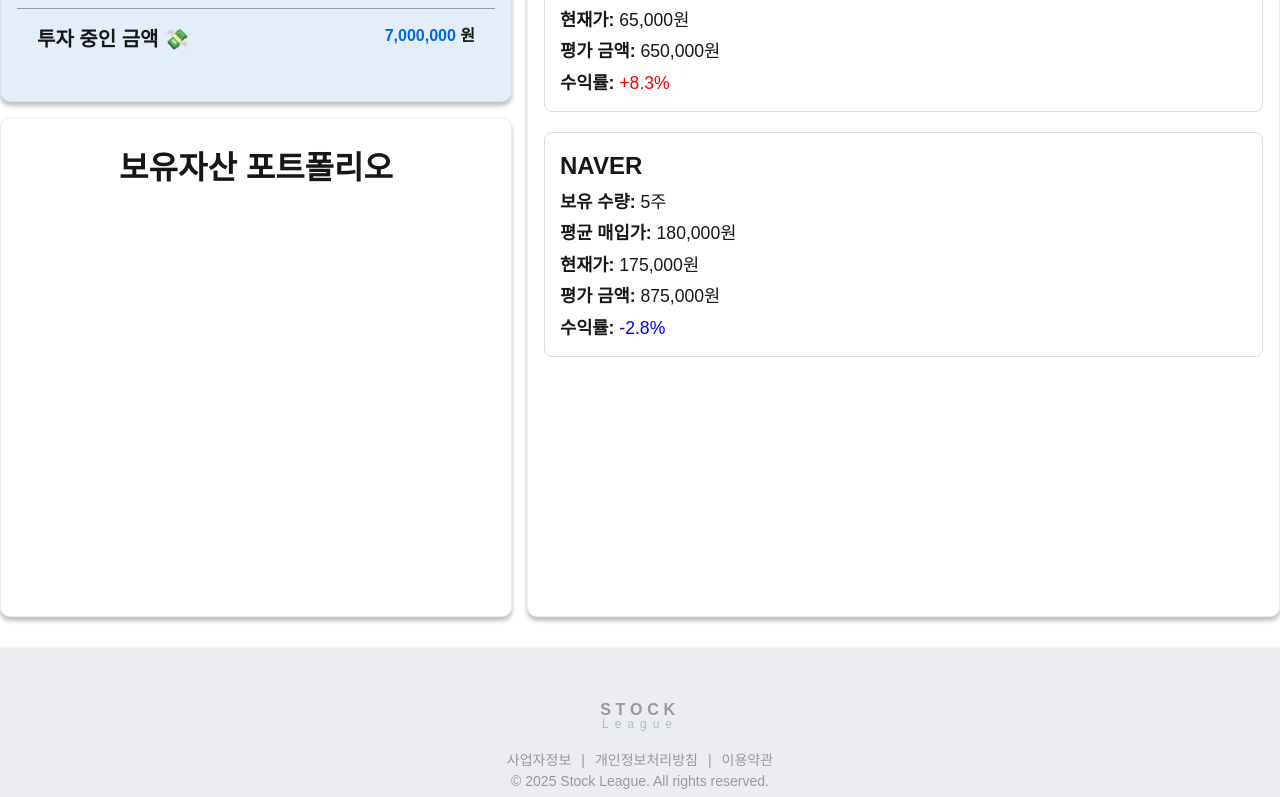
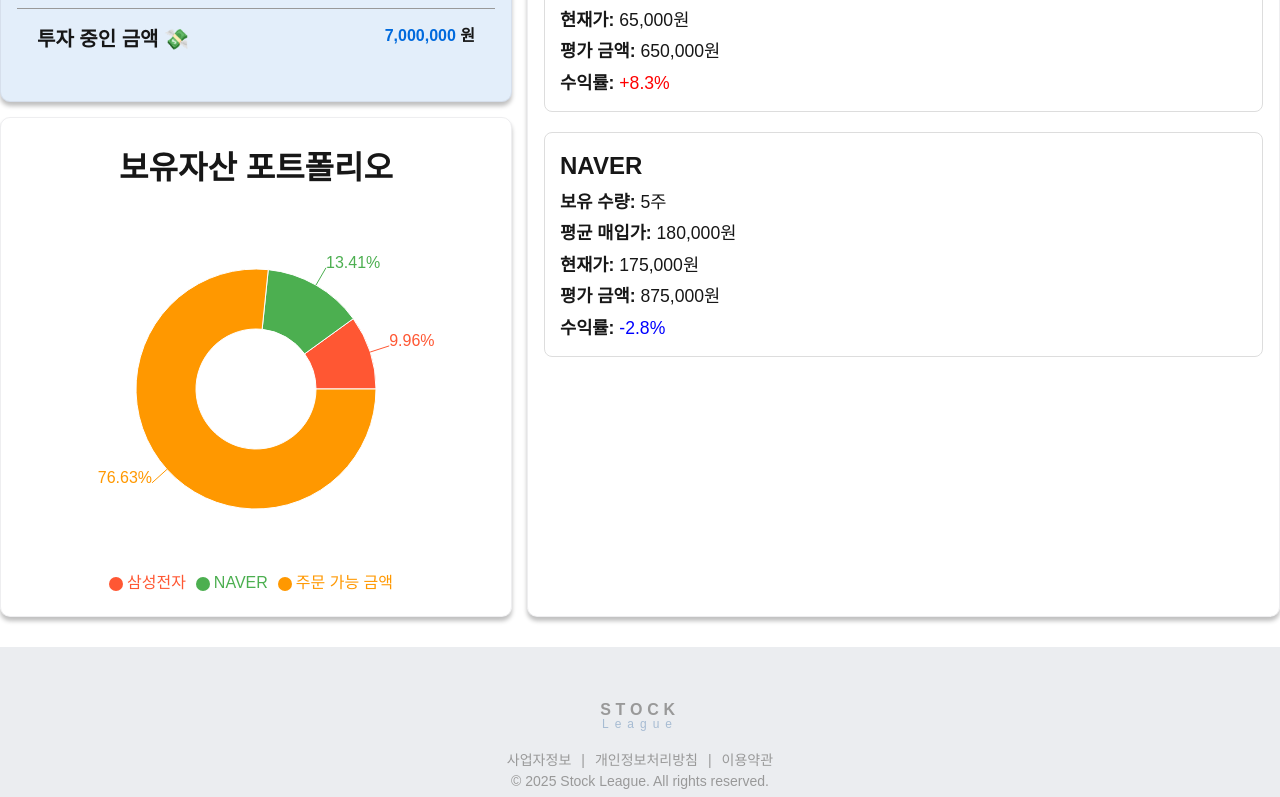
Before and after one commit to kimchanyoo/StockLeague, a Next.js app: page /user/account in a window 1280 px wide. Shown: the part 408-1205 px from the top of the page. Built offline with nearby package versions, Linux system fonts and the light colour scheme.

Commit message:
feat: 포트폴리오 그래프 UI 구현

```diff
--- a/src/app/components/OrderHistoryItem.tsx
+++ b/src/app/components/OrderHistoryItem.tsx
@@ -1,4 +1,5 @@
-// components/OrderHistoryItem.tsx
+"use client";
+
 import React from "react";
 import styles from "@/app/styles/components/OrderHistoryItem.module.css";
 
@@ -16,7 +17,7 @@ type OrderHistoryItemProps = {
   createdAt: string;
 };
 
-export default function OrderHistoryItem({
+const OrderHistoryItem: React.FC<OrderHistoryItemProps> = ({
   code,
   name,
   orderAmount,
@@ -28,7 +29,7 @@ export default function OrderHistoryItem({
   unexecutedQuantity,
   averageExecutedPrice,
   createdAt,
-}: OrderHistoryItemProps) {
+}) => {
   const typeClass =
     orderType === "매수" ? styles.orderType_buy : styles.orderType_sell;
 
@@ -50,4 +51,6 @@ export default function OrderHistoryItem({
       <div className={styles.createdAt}>{createdAt}</div>
     </div>
   );
-}
+};
+
+export default OrderHistoryItem;
--- /dev/null
+++ b/src/app/components/Portfolio.tsx
@@ -0,0 +1,81 @@
+"use client";
+
+import React, { useMemo } from "react";
+import { PieChart, Pie, Cell, Tooltip, Legend, ResponsiveContainer } from "recharts";
+
+// 예시 데이터
+const dummyStocks = [
+  {
+    ticker: "005930",
+    name: "삼성전자",
+    quantity: 10,
+    averagePurchasePrice: 60000,
+    currentPrice: 65000,
+    evaluationAmount: 650000,
+    returnRate: 8.3,
+  },
+  {
+    ticker: "035420",
+    name: "NAVER",
+    quantity: 5,
+    averagePurchasePrice: 180000,
+    currentPrice: 175000,
+    evaluationAmount: 875000,
+    returnRate: -2.8,
+  },
+];
+
+// 주문 가능 금액
+const orderableMoney = 5000000;
+
+const Portfolio: React.FC = () => {
+  // 총 자산 계산 (모든 종목의 평가 금액 합산 + 주문 가능 금액)
+  const totalAssets = useMemo(() => {
+    return (
+      orderableMoney +
+      dummyStocks.reduce((acc, stock) => acc + stock.evaluationAmount, 0)
+    );
+  }, [orderableMoney, dummyStocks]);
+
+  // PieChart에 사용할 데이터 (각 종목의 평가 금액 비율 + 주문 가능 금액 비율)
+  const data = [
+    ...dummyStocks.map((stock) => ({
+      name: stock.name,
+      value: (stock.evaluationAmount / totalAssets) * 100,  // 각 종목의 자산 비율 (%)
+    })),
+    {
+      name: "주문 가능 금액",
+      value: (orderableMoney / totalAssets) * 100,  // 주문 가능 금액 비율 (%)
+    },
+  ];
+
+  // 각 종목에 대한 색상 지정 (다양한 색상 사용)
+  const COLORS = ["#FF5733", "#4CAF50", "#FF9800", "#3F51B5", "#9E9E9E"]; // 주문 가능 금액에 대한 색상도 추가
+
+  return (
+    <div style={{ width: "100%", height: "100%" }}>
+      <ResponsiveContainer width="100%" height="100%">
+        <PieChart>
+          <Pie
+            data={data}
+            dataKey="value"
+            nameKey="name"
+            cx="50%"
+            cy="50%"
+            outerRadius={120}
+            innerRadius={60}
+            label={({ value }) => `${value.toFixed(2)}%`} // 퍼센트 표시
+          >
+            {data.map((entry, index) => (
+              <Cell key={`cell-${index}`} fill={COLORS[index % COLORS.length]} />
+            ))}
+          </Pie>
+          <Tooltip formatter={(value) => `${value.toFixed(2)}%`} />
+          <Legend />
+        </PieChart>
+      </ResponsiveContainer>
+    </div>
+  );
+};
+
+export default Portfolio;
--- a/src/app/user/account/account.css
+++ b/src/app/user/account/account.css
@@ -77,6 +77,10 @@
     height: 500px;
     padding: 1rem;
 }
+.graph {
+    width: 100%;
+    height: 100%;
+}
 
 
 .rightSection {
--- a/src/app/user/account/page.tsx
+++ b/src/app/user/account/page.tsx
@@ -2,6 +2,7 @@
 
 import { useMemo } from "react";
 import "./account.css";
+import Portfolio from "@/app/components/Portfolio";
 
 const dummyStocks = [
   {
@@ -61,7 +62,7 @@ export default function Account() {
           <div className="portfolio">
             <h2>보유자산 포트폴리오</h2>
             <div className="graph">
-
+              <Portfolio/>
             </div>
           </div>
         </div>
```
